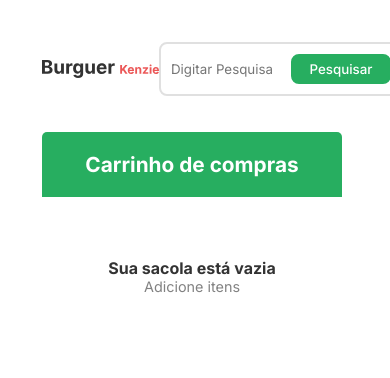
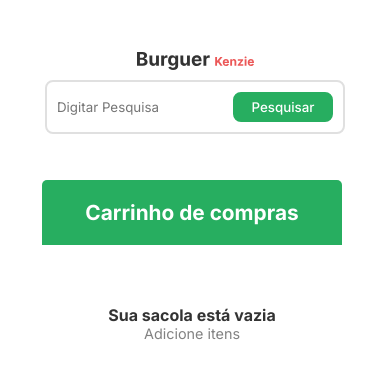
Before and after one commit to Kenzie-Academy-Brasil-Developers/kenzie-burg-theussoares, a React (Vite) app in the folder kenzieBurger/: page / in a window 390 px wide. Shown: the top 378 px of the page. Built offline with nearby package versions, Linux system fonts and the light colour scheme; no server answers.

Commit message:
add: add responsive on product list and empty card

```diff
--- a/kenzieBurger/src/components/index/indexStyle.js
+++ b/kenzieBurger/src/components/index/indexStyle.js
@@ -17,6 +17,13 @@ export const StyledHeader = styled.header`
     justify-content: space-between;
     align-items: center;
 
+    @media (max-width: 645px){
+        flex-direction: column;
+        margin: 0 auto;
+        gap: 10px;
+        padding-top: 10px;
+    }
+
     form{
         display: flex;
         justify-content: space-between;
@@ -25,6 +32,11 @@ export const StyledHeader = styled.header`
         width: 100%;
         max-width: 300px;
 
+        @media (max-width: 645px){
+            width: 380px;
+            margin: 0 auto;
+        }
+
         padding: 10px;
 
         border: 2px solid var(--gray3);
@@ -32,6 +44,10 @@ export const StyledHeader = styled.header`
 
         input{
             max-width: 120px;
+
+            @media (max-width: 645px){
+                width: 380px;
+            }
 
             border: none;
 
--- a/kenzieBurger/src/components/products/productStyle.js
+++ b/kenzieBurger/src/components/products/productStyle.js
@@ -5,10 +5,20 @@ export const Main = styled.main`
     display: flex;
     width: 100%;
 
+    @media (max-width: 645px){
+        flex-direction: column;
+        gap: 10px;
+    }
+
     section > ul{
         display: flex;
         gap: 20px;
         flex-wrap: wrap;
+
+        @media (max-width: 645px){
+            flex-wrap: nowrap;
+            overflow-x: scroll;
+        }
 
         li{
             width: 100%;
@@ -22,6 +32,13 @@ export const Main = styled.main`
             padding: 10px;
 
             background-color: var(--gray6);
+
+            @media (max-width: 645px){
+                min-width: 300px;
+                max-width: 300px;
+                gap: 20px;
+                padding: 15px;
+            }
 
             div{
                 display: flex;
```
